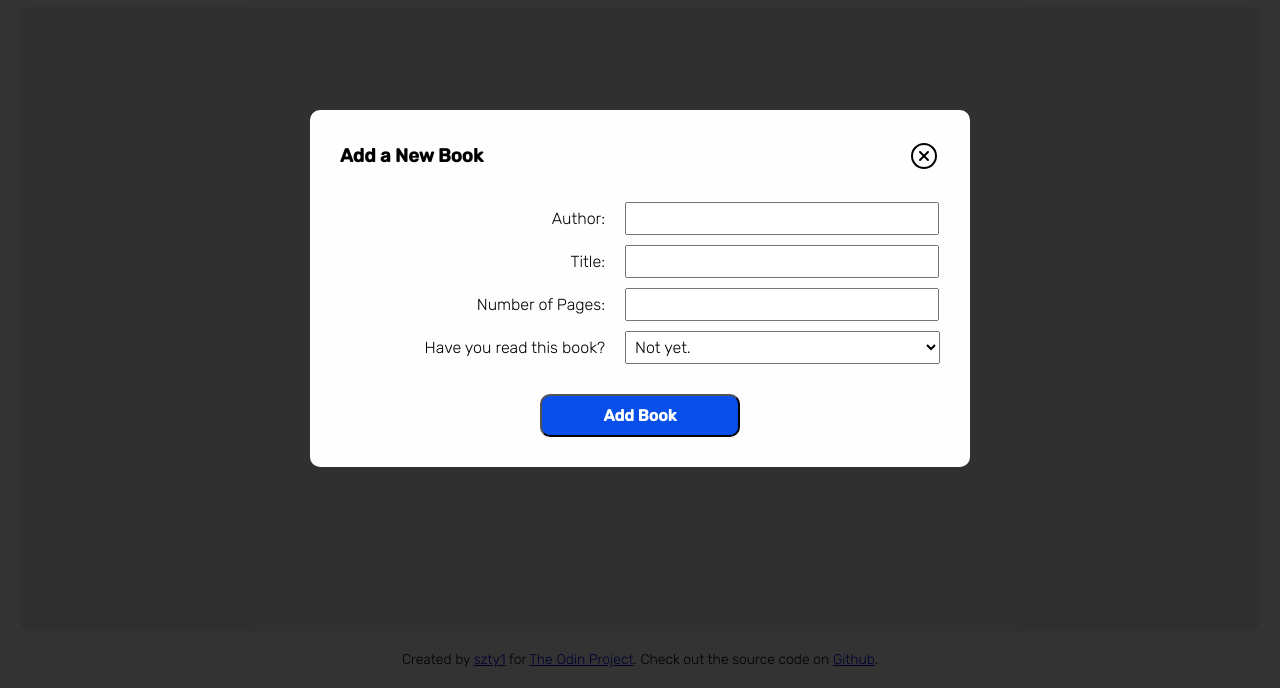
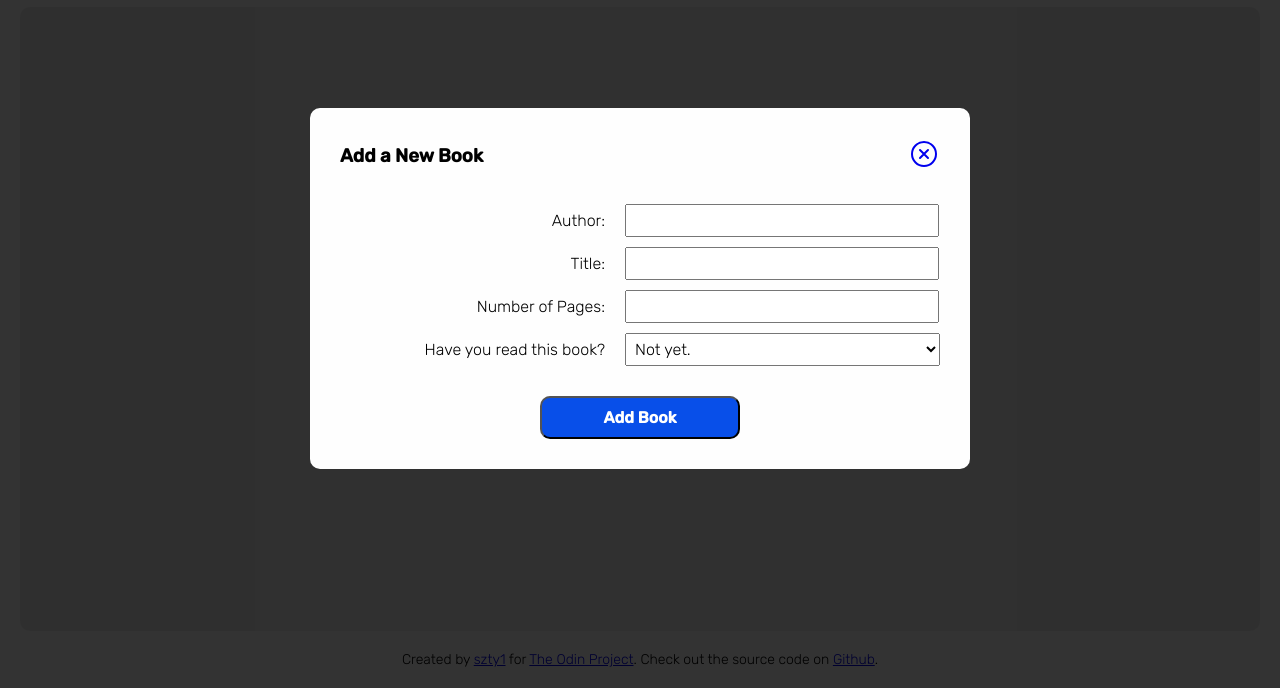
Before and after one commit to szty1/odin-library, a plain HTML site: page index.html in a window 1280 px wide. Both pictures are taken after a click on the link "+ Add New Book". Shown: the part 112-800 px from the top of the page. Drawn offline with Linux system fonts and the light colour scheme; a web font is replaced by a local one.

Commit message:
added function to open/close modal window

```diff
--- a/index.html
+++ b/index.html
@@ -29,7 +29,9 @@
   <div class="modal">
     <div class="add">
       <h3>Add a New Book</h3>
-      <svg xmlns="http://www.w3.org/2000/svg" class="ionicon" viewBox="0 0 512 512"><path d="M448 256c0-106-86-192-192-192S64 150 64 256s86 192 192 192 192-86 192-192z" fill="none" stroke="currentColor" stroke-miterlimit="10" stroke-width="32"/><path fill="none" stroke="currentColor" stroke-linecap="round" stroke-linejoin="round" stroke-width="32" d="M320 320L192 192M192 320l128-128"/></svg>
+      <a href="#" class="closebutton">
+        <svg xmlns="http://www.w3.org/2000/svg" viewBox="0 0 512 512"><path d="M448 256c0-106-86-192-192-192S64 150 64 256s86 192 192 192 192-86 192-192z" fill="none" stroke="currentColor" stroke-miterlimit="10" stroke-width="32"/><path fill="none" stroke="currentColor" stroke-linecap="round" stroke-linejoin="round" stroke-width="32" d="M320 320L192 192M192 320l128-128"/></svg>
+      </a>
       <form action="#" method="get">
         <label for="author">Author: </label><input type="text" name="" id="author">
         <label for="title">Title: </label><input type="text" name="" id="title">
--- a/style.css
+++ b/style.css
@@ -114,10 +114,13 @@ div.add {
   align-items: center;
 }
 
+div.add a{
+  justify-self: right;
+}
+
 div.add svg {
   width: 32px;
   height: 32px;
-  justify-self: right;
 }
 
 div.add form {
```
